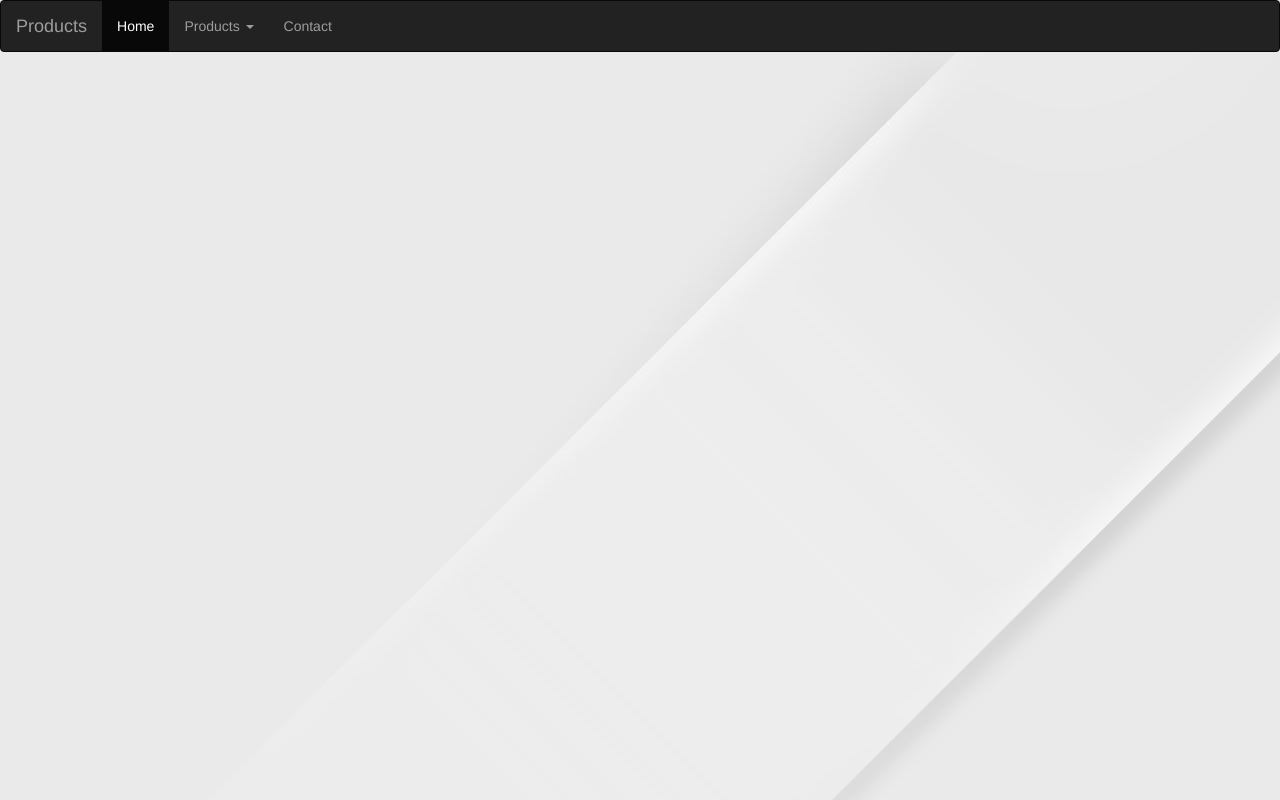
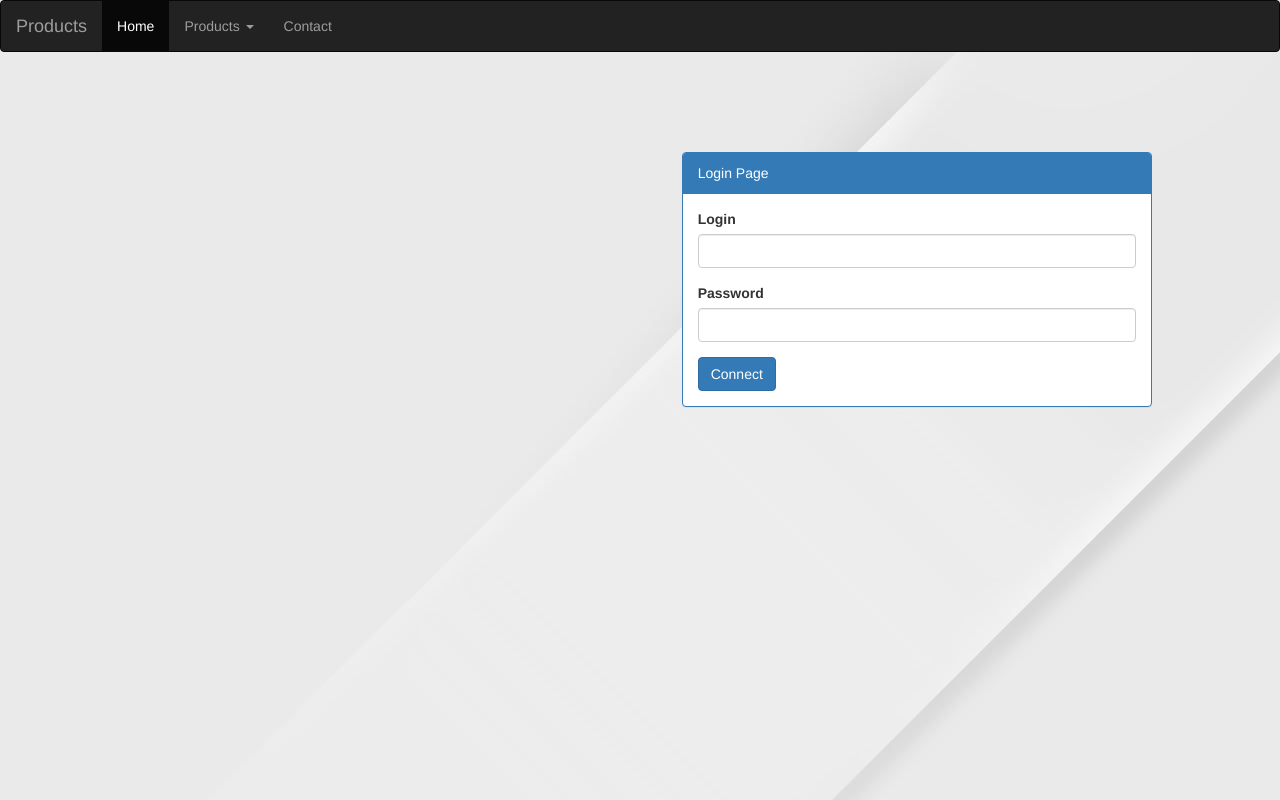
Before and after one commit to Vvoox/ProductCatalogue_API, an Angular app: page /login in a window 1280 px wide. Before the commit this address led to /. Built offline with nearby package versions, Linux system fonts and the light colour scheme.

Commit message:
another commit

```diff
--- a/src/app/app.module.ts
+++ b/src/app/app.module.ts
@@ -9,6 +9,7 @@ import {FormsModule} from '@angular/forms';
 import { ContactComponent } from './contact/contact.component';
 import { ModifyProductComponent } from './modify-product/modify-product.component';
 import { InfoProductComponent } from './info-product/info-product.component';
+import { LoginComponent } from './login/login.component';
 
 @NgModule({
   declarations: [
@@ -18,6 +19,7 @@ import { InfoProductComponent } from './info-product/info-product.component';
     ContactComponent,
     ModifyProductComponent,
     InfoProductComponent,
+    LoginComponent,
   ],
   imports: [
     BrowserModule,
--- /dev/null
+++ b/src/app/login/login.component.css
@@ -0,0 +1,5 @@
+.login{
+  width: 1000px;
+  margin-top: 100px;
+
+}
--- /dev/null
+++ b/src/app/login/login.component.html
@@ -0,0 +1,20 @@
+<div class="login">
+<div class="space col-md-6 col-xs-12 col-md-offset-8" >
+  <div class="panel panel-primary ">
+    <div class="panel-heading">Login Page</div>
+    <div class="panel-body">
+      <form #f="ngForm" (ngSubmit)="onConnect(f.value)"  >
+        <div class="form-group">
+          <label class="control-label">Login</label>
+          <input class="form-control" type="text" ngModel name="username" >
+        </div>
+        <div class="form-group">
+          <label class="control-label">Password</label>
+          <input class="form-control" type="password" ngModel name="password" >
+        </div>
+        <button type="submit" class="btn btn-primary">Connect</button>
+      </form>
+    </div>
+  </div>
+</div>
+</div>
--- /dev/null
+++ b/src/app/login/login.component.ts
@@ -0,0 +1,29 @@
+import { Component, OnInit } from '@angular/core';
+import {CatalogueService} from '../services/catalogue.service';
+
+@Component({
+  selector: 'app-login',
+  templateUrl: './login.component.html',
+  styleUrls: ['./login.component.css']
+})
+export class LoginComponent implements OnInit {
+
+  constructor(private catalogueService:CatalogueService) { }
+  private username:string;
+  private password:string;
+
+  ngOnInit(): void {
+  }
+
+  onConnect(info){
+    console.log(info.username+ " "+ info.password);
+    var data =
+      {
+        "username": this.username,
+        "password": this.password
+      };
+
+    this.catalogueService.login(data);
+  }
+
+}
--- a/src/app/new-product/new-product.component.html
+++ b/src/app/new-product/new-product.component.html
@@ -27,32 +27,3 @@
       </form>
     </div>
   </div>
-<!--  ******************************************************************************************************-->
-  <div class="panel panel-primary" *ngIf="mode==2">
-    <div class="panel-heading">Confirmation</div>
-    <div class="panel-body">
-      <form >
-
-        <div class="form-group">
-          <label class="control-label">Designation</label>
-          <label class="form-control">{{currentProduct.designation}}</label>
-        </div>
-
-        <div class="form-group">
-          <label class="control-label">Price</label>
-          <label class="form-control">{{currentProduct.price}}</label>
-        </div>
-
-        <div class="form-group">
-          <label class="control-label">Quantitie</label>
-          <label class="form-control" >{{currentProduct.quantitie}}</label>
-        </div>
-
-        <button  class="btn btn-success" (click)="confirmProduct()">Confirm</button>
-        <button  class="btn btn-danger mystyle2" (click)="goHome()">Cancel</button>
-
-      </form>
-
-    </div>
-  </div>
-</div>
--- a/src/app/services/catalogue.service.ts
+++ b/src/app/services/catalogue.service.ts
@@ -47,6 +47,10 @@ export class CatalogueService {
   public updateProduct(url,data){
     return this.httpClient.put(url,data);
   }
+  public login(data){
+
+    return this.httpClient.get("http://localhost:8080/login",data);
+  }
 
 
 
```
Also changed, not shown: src/app/app-routing.module.ts (+8 -2 lines), 1 other file (tests, documents, lock files or other folders).
